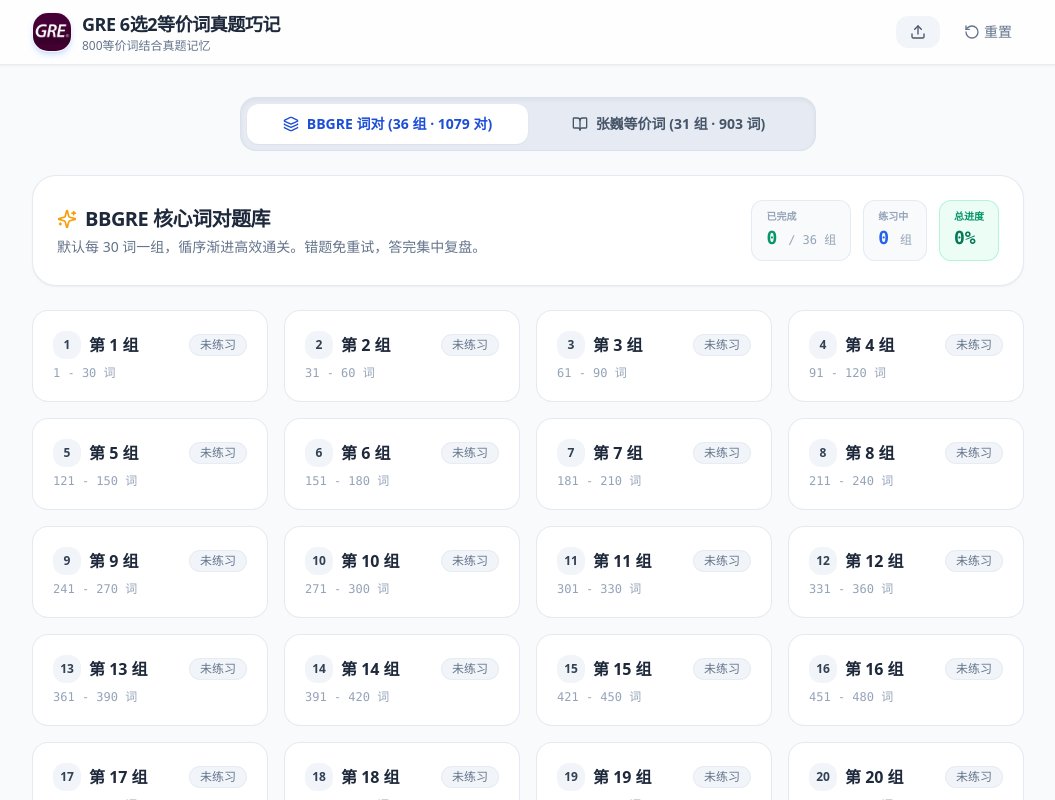
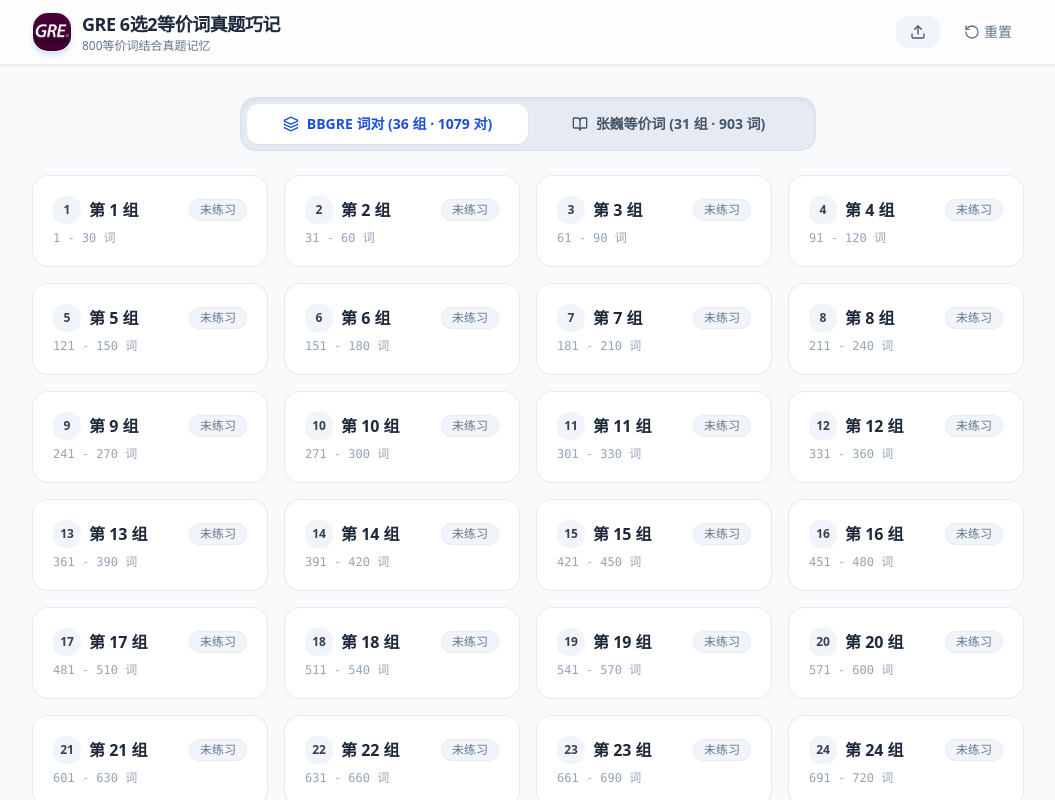
Before and after one commit to pickmiu/gre-select-two, a React (Vite) app: page / in a window 1280 px wide. Shown: the top 800 px of the page, without its empty margins (112-1167 px from the left). Built offline with nearby package versions, Linux system fonts and the light colour scheme.

Commit message:
style: remove top overview progress banner for cleaner layout

```diff
--- a/src/components/GroupList/GroupSelectionPage.tsx
+++ b/src/components/GroupList/GroupSelectionPage.tsx
@@ -1,10 +1,10 @@
 import React, { useMemo } from 'react';
-import { BookOpen, Layers, CheckCircle2, Clock, Sparkles } from 'lucide-react';
+import { BookOpen, Layers } from 'lucide-react';
 import { useGroupProgressStore } from '../../stores/useGroupProgressStore';
 import { parseZhangweiCSV, parseBbgreCSV, chunkVocabPairs } from '../../utils/vocabAdapters';
 import { parseQuestionsCSV } from '../../utils/csvParser';
 import { GroupCard } from './GroupCard';
-import { VocabGroup, DatasetKey } from '../../types';
+import { VocabGroup } from '../../types';
 
 import zhangweiCSV from '../../data/words.csv?raw';
 import bbgreCSV from '../../data/bbgreword.csv?raw';
@@ -23,17 +23,6 @@
   const activeGroups = currentDataset === 'zhangwei' ? zhangweiGroups : bbgreGroups;
   const activePool = currentDataset === 'zhangwei' ? zhangweiPairs : bbgrePairs;
   const currentProgress = progress[currentDataset] || {};
-
-  const completedCount = activeGroups.filter(
-    (g) => currentProgress[g.groupId]?.status === 'completed'
-  ).length;
-
-  const inProgressCount = activeGroups.filter(
-    (g) => currentProgress[g.groupId]?.status === 'in_progress'
-  ).length;
-
-  const totalGroups = activeGroups.length;
-  const completionPercentage = totalGroups > 0 ? Math.round((completedCount / totalGroups) * 100) : 0;
 
   const handleSelectGroup = (group: VocabGroup) => {
     startGroup(group, allQuestions, activePool);
@@ -68,45 +57,6 @@
         </button>
       </div>
 
-      {/* Overview Progress Banner */}
-      <div className="bg-white rounded-2xl sm:rounded-3xl p-5 sm:p-6 border border-slate-200/90 shadow-sm flex flex-col sm:flex-row sm:items-center justify-between gap-4">
-        <div className="space-y-1">
-          <div className="flex items-center space-x-2 text-slate-800">
-            <Sparkles className="w-5 h-5 text-amber-500 shrink-0" />
-            <h2 className="text-lg sm:text-xl font-extrabold tracking-tight">
-              {currentDataset === 'zhangwei' ? '张巍等价词题库' : 'BBGRE 核心词对题库'}
-            </h2>
-          </div>
-          <p className="text-xs sm:text-sm text-slate-500">
-            默认每 30 词一组，循序渐进高效通关。错题免重试，答完集中复盘。
-          </p>
-        </div>
-
-        {/* Metric Badges */}
-        <div className="flex items-center gap-3 self-start sm:self-auto">
-          <div className="px-3.5 py-2 rounded-xl bg-slate-50 border border-slate-200/80 text-left">
-            <span className="text-[10px] text-slate-400 font-semibold block uppercase">已完成</span>
-            <span className="text-base sm:text-lg font-extrabold text-emerald-600 font-mono">
-              {completedCount} <span className="text-xs text-slate-400 font-normal">/ {totalGroups} 组</span>
-            </span>
-          </div>
-
-          <div className="px-3.5 py-2 rounded-xl bg-slate-50 border border-slate-200/80 text-left">
-            <span className="text-[10px] text-slate-400 font-semibold block uppercase">练习中</span>
-            <span className="text-base sm:text-lg font-extrabold text-blue-600 font-mono">
-              {inProgressCount} <span className="text-xs text-slate-400 font-normal">组</span>
-            </span>
-          </div>
-
-          <div className="px-3.5 py-2 rounded-xl bg-emerald-50 border border-emerald-200/80 text-left">
-            <span className="text-[10px] text-emerald-600 font-semibold block uppercase">总进度</span>
-            <span className="text-base sm:text-lg font-extrabold text-emerald-700 font-mono">
-              {completionPercentage}%
-            </span>
-          </div>
-        </div>
-      </div>
-
       {/* Group Cards Grid */}
       <div className="grid grid-cols-1 sm:grid-cols-2 md:grid-cols-3 lg:grid-cols-4 gap-3 sm:gap-4">
         {activeGroups.map((group) => {
```
